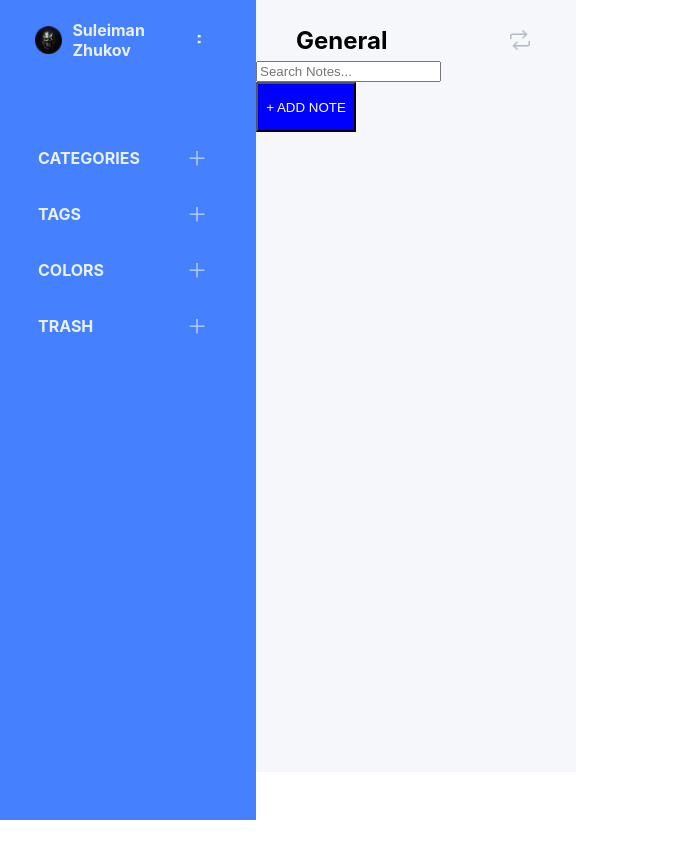
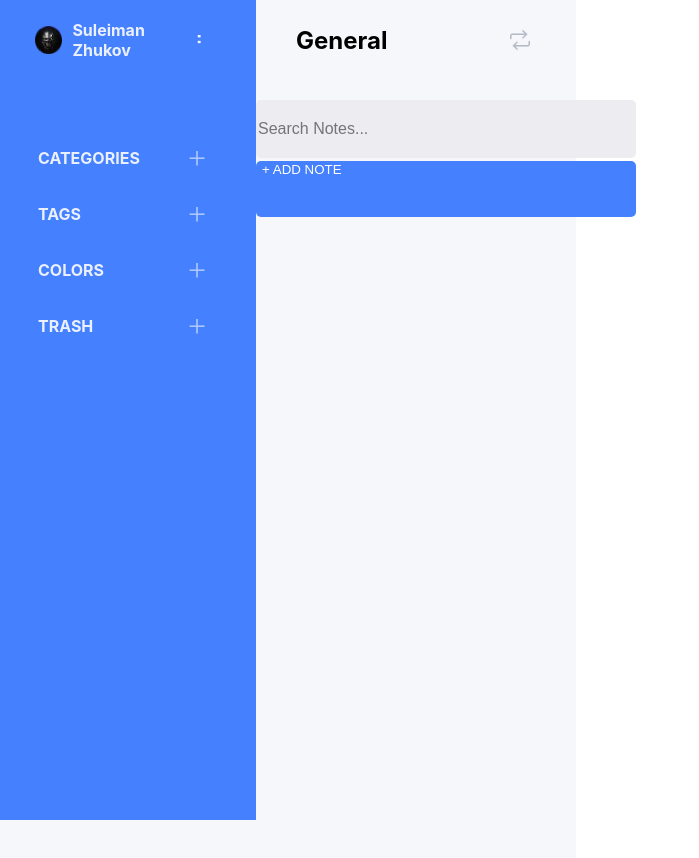
Before and after one commit to SuleimanZhukov/NoteReactApplication, a React (Create React App) app: page / in a window 1280 px wide. Shown: the top 858 px of the page, without its empty margins (0-699 px from the left). Before the commit the page ends 800 px from the top, so only its background shows below. Built offline with nearby package versions, Linux system fonts and the light colour scheme; the HTML template or start-up script is replaced by a standard one.

Commit message:
trying to solve this problem

```diff
--- a/src/components/addSearch.jsx
+++ b/src/components/addSearch.jsx
@@ -1,9 +1,14 @@
 import React from "react";
 
-const AddSearch = () => {
+const AddSearch = (props) => {
   return (
     <div className="search-form">
-      <input type="text" name="search" placeholder="Search Notes..." />
+      <input
+        className="input-search"
+        type="text"
+        name="search"
+        placeholder="Search Notes..."
+      />
       <button className="add-note-button">+ ADD NOTE</button>
     </div>
   );
--- a/src/styles/noteSection.css
+++ b/src/styles/noteSection.css
@@ -24,16 +24,37 @@
 .rename-icon {
   height: 20px;
   width: 20px;
+  cursor: pointer;
 }
 
 .search-form {
-  align-self: center;
+  margin-top: 40px;
+  margin-bottom: 40px;
 }
 
 .add-note-button {
-  height: 50px;
-  width: 100px;
-  display: block;
+  height: 56px;
+  width: 380px;
+  display: inline-flex;
   color: white;
-  background-color: blue;
+  background-color: #4580ff;
+  border: none;
+  border-radius: 5px;
+  text-align: center;
+  font-weight: 100;
+  cursor: pointer;
 }
+
+.add-note-button:hover {
+  background-color: #2167ff;
+}
+
+.input-search {
+  height: 56px;
+  width: 376px;
+  display: inline-flex;
+  background-color: #ececf1;
+  border: none;
+  border-radius: 5px;
+  font-size: 16px;
+}
```
